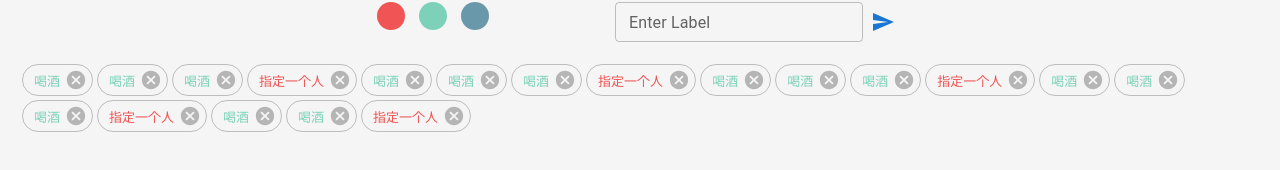
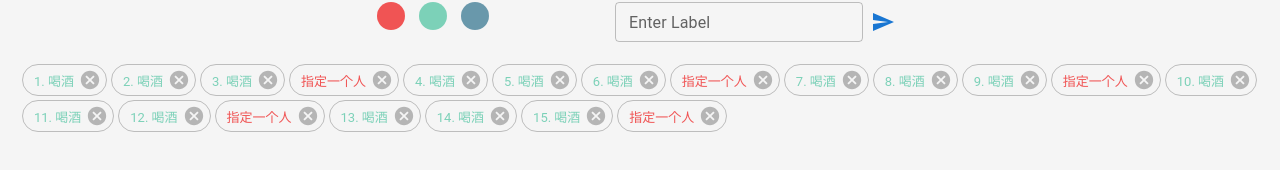
Before and after one commit to jackytsheng/angel-xjc-party, a React (Create React App) app: page / in a window 1280 px wide. Shown: the part 332-502 px from the top of the page. Built offline with nearby package versions, Linux system fonts and the light colour scheme.

Commit message:
added number

```diff
--- a/src/Home.jsx
+++ b/src/Home.jsx
@@ -55,24 +55,25 @@ const InputGroup = styled.div`
 `;
 
 const rouletteData = [
-  '喝酒',
-  '喝酒',
-  '喝酒',
+  '1. 喝酒',
+  '2. 喝酒',
+  '3. 喝酒',
   '指定一个人',
-  '喝酒',
-  '喝酒',
-  '喝酒',
+  '4. 喝酒',
+  '5. 喝酒',
+  '6. 喝酒',
   '指定一个人',
-  '喝酒',
-  '喝酒',
-  '喝酒',
+  '7. 喝酒',
+  '8. 喝酒',
+  '9. 喝酒',
   '指定一个人',
-  '喝酒',
-  '喝酒',
-  '喝酒',
+  '10. 喝酒',
+  '11. 喝酒',
+  '12. 喝酒',
   '指定一个人',
-  '喝酒',
-  '喝酒',
+  '13. 喝酒',
+  '14. 喝酒',
+  '15. 喝酒',
   '指定一个人',
 ];
 
@@ -89,7 +90,10 @@ const generateOption = (option, backgroundColor) => ({
 export default () => {
   const [data, setData] = useState(
     rouletteData.map((o) =>
-      generateOption(o, o === '喝酒' ? defaultColors[1] : defaultColors[0])
+      generateOption(
+        o,
+        o !== '指定一个人' ? defaultColors[1] : defaultColors[0]
+      )
     )
   );
   const [spinNow, setSpinNow] = useState(false);
```
